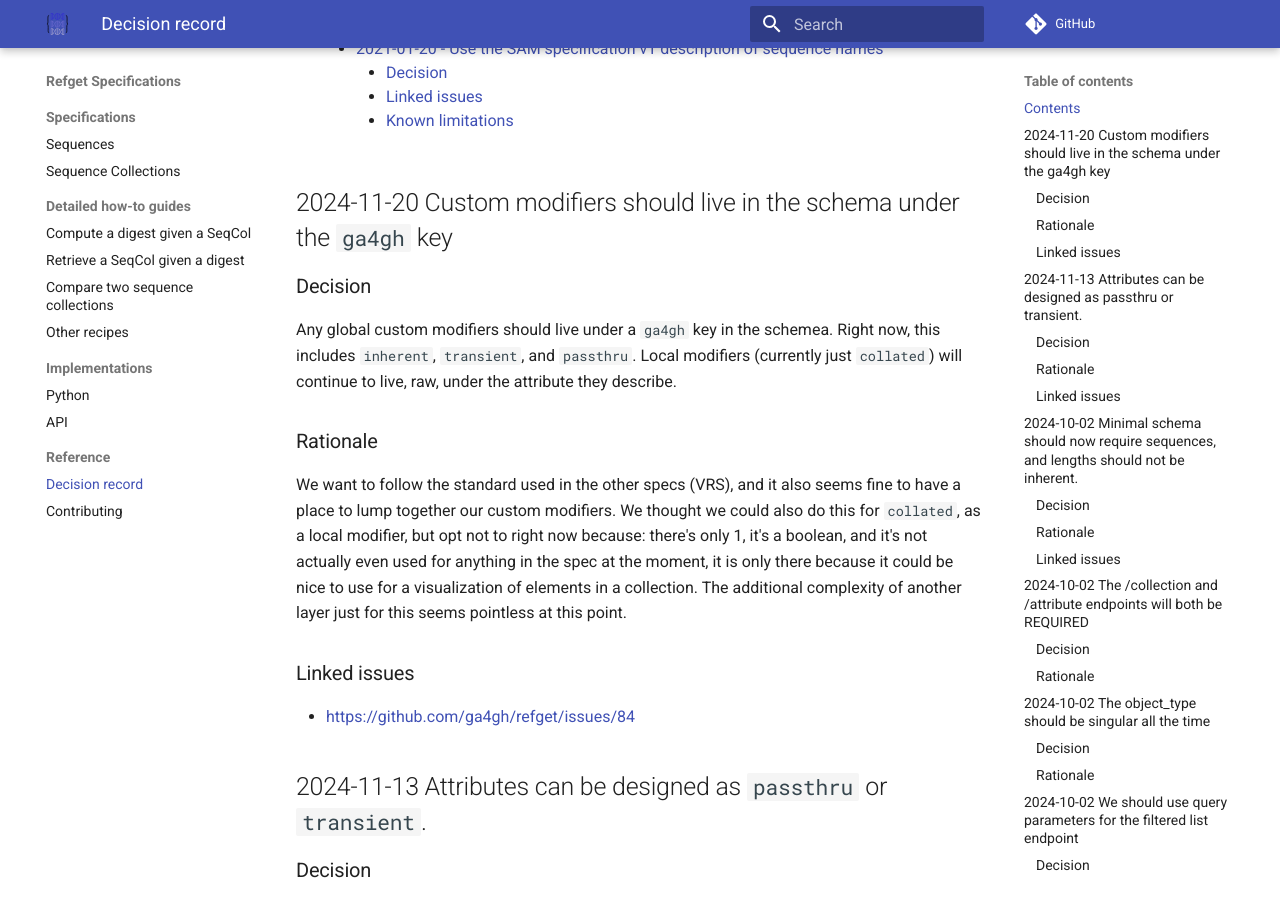
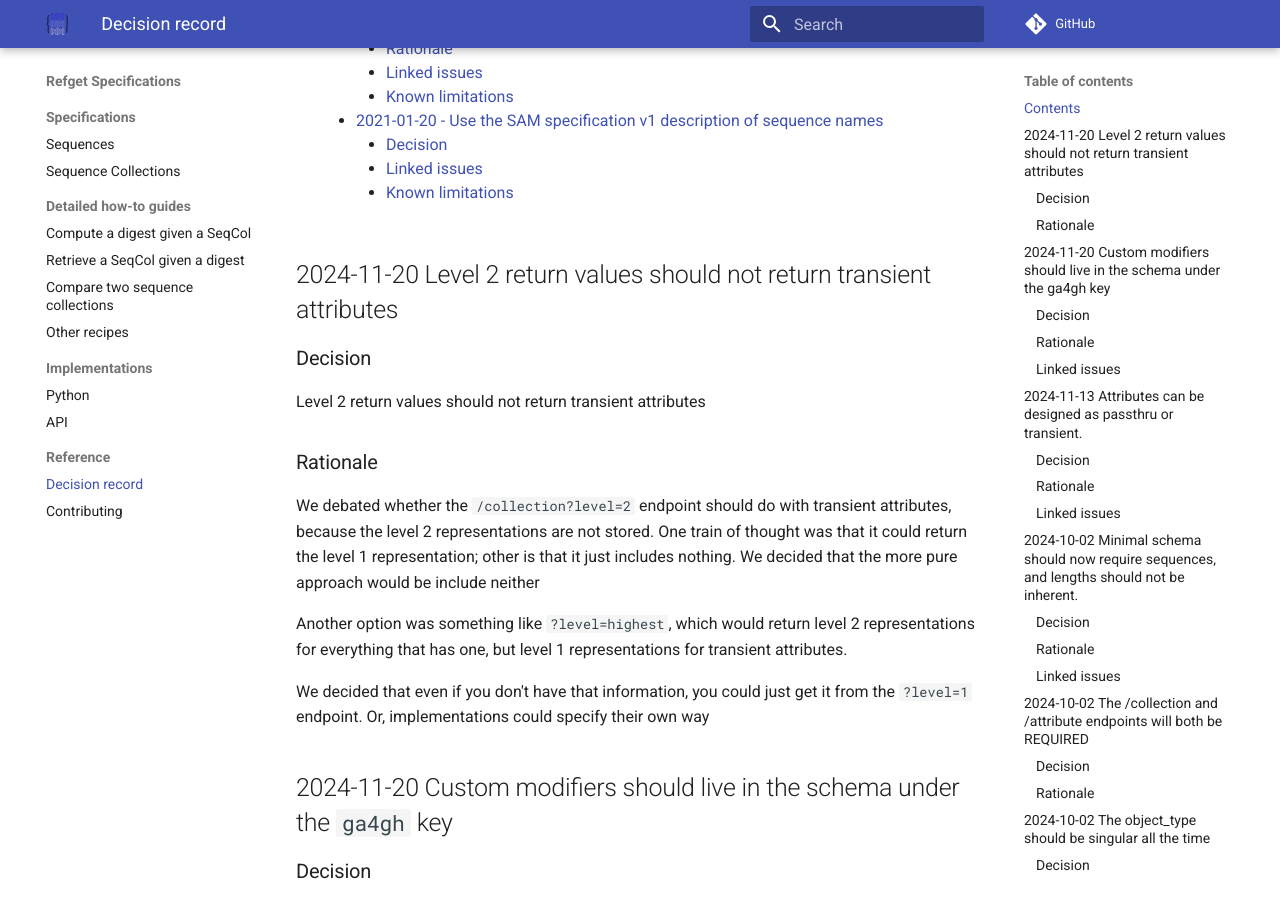
Before and after one commit to ga4gh/refget, an MkDocs documentation site: the page built from docs/decision_record.md, in a window 1280 px wide and 900 px high, scrolled down 3642 px. Built offline with MkDocs 1.6.1 and Material for MkDocs 9.7.7, drawn with Linux system fonts in a browser that asks for light colours; comment, search, counter and statistics services are not loaded; some of the changed text lies outside the part shown.

Commit message:
add decision that level 2 excludes transient attrs

```diff
--- a/docs/decision_record.md
+++ b/docs/decision_record.md
@@ -7,6 +7,21 @@ The key words "MUST", "MUST NOT", "REQUIRED", "SHALL", "SHALL NOT", "SHOULD", "S
 ## Contents
 
 [TOC]
+
+## 2024-11-20 Level 2 return values should not return transient attributes
+
+### Decision
+
+Level 2 return values should not return transient attributes
+
+### Rationale
+
+We debated whether the `/collection?level=2` endpoint should do with transient attributes, because the level 2 representations are not stored. One train of thought was that it could return the level 1 representation; other is that it just includes nothing. We decided that the more pure approach would be include neither
+
+Another option was something like `?level=highest`, which would return level 2 representations for everything that has one, but level 1 representations for transient attributes.
+
+We decided that even if you don't have that information, you could just get it from the `?level=1` endpoint. Or, implementations could specify their own way
+
 
 ## 2024-11-20 Custom modifiers should live in the schema under the `ga4gh` key
 
```
